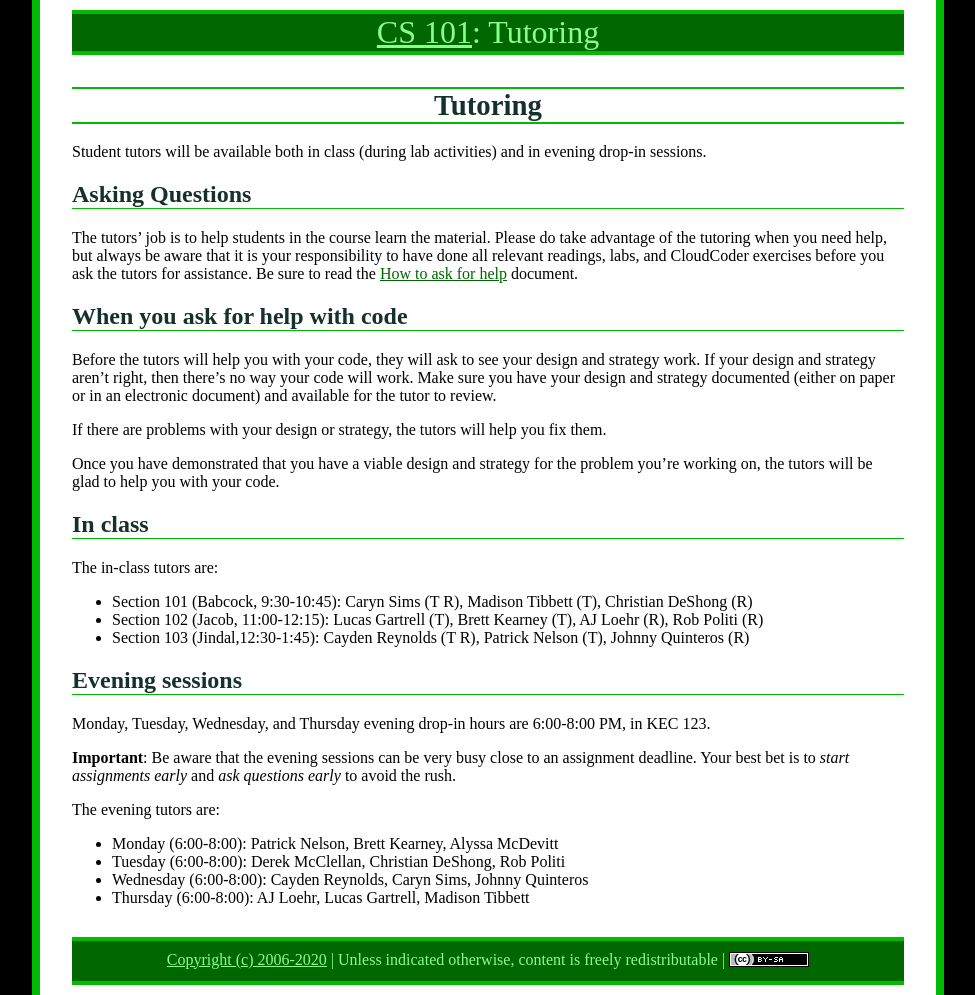
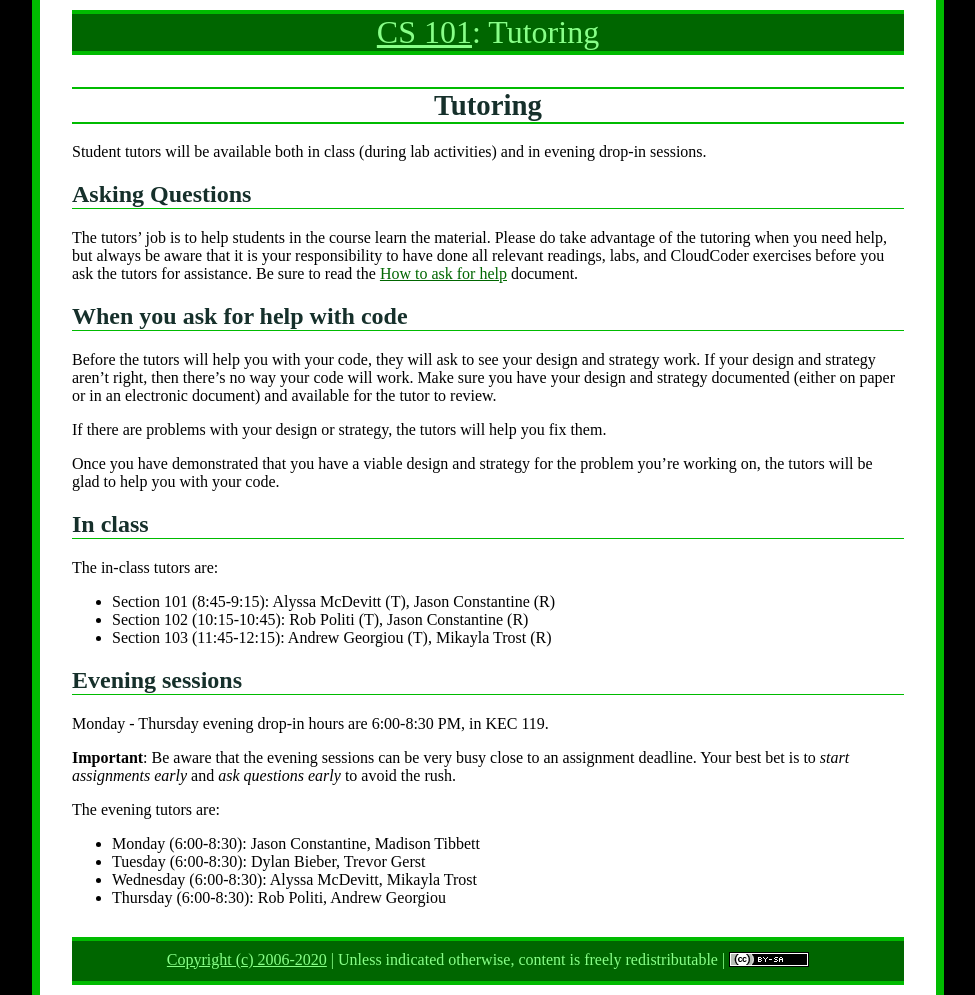
Before and after one commit to ycpcs/cs101-spring2020, a Jekyll site: the page built from tutoring.md, in a window 1280 px wide. Shown: the whole page, without its empty margins (152-1127 px from the left). Built offline with Jekyll 4.4.1, drawn with Linux system fonts in a browser that asks for light colours.

Commit message:
add tutoring
add tutoring schedule

```diff
--- a/tutoring.md
+++ b/tutoring.md
@@ -23,23 +23,22 @@ Once you have demonstrated that you have a viable design and strategy for the pr
 
 The in-class tutors are:
 
-* Section 101 (Babcock, 9:30-10:45): Caryn Sims (T R), Madison Tibbett (T), Christian DeShong (R)
-* Section 102 (Jacob, 11:00-12:15): Lucas Gartrell (T), Brett Kearney (T), AJ Loehr (R), Rob Politi (R)
-* Section 103 (Jindal,12:30-1:45): Cayden Reynolds (T R), Patrick Nelson (T), Johnny Quinteros (R)
-
+* Section 101 (8:45-9:15): Alyssa McDevitt (T), Jason Constantine (R)
+* Section 102 (10:15-10:45): Rob Politi (T), Jason Constantine (R)
+* Section 103 (11:45-12:15): Andrew Georgiou (T), Mikayla Trost (R)
 
 ## Evening sessions
 
-Monday, Tuesday, Wednesday, and Thursday evening drop-in hours are 6:00-8:00 PM, in KEC 123.
+Monday - Thursday evening drop-in hours are 6:00-8:30 PM, in KEC 119.
 
 **Important**: Be aware that the evening sessions can be very busy close to an assignment deadline.  Your best bet is to *start assignments early* and *ask questions early* to avoid the rush.
 
 The evening tutors are:
 
-* Monday (6:00-8:00): Patrick Nelson, Brett Kearney, Alyssa McDevitt
-* Tuesday (6:00-8:00): Derek McClellan, Christian DeShong, Rob Politi
-* Wednesday (6:00-8:00): Cayden Reynolds, Caryn Sims, Johnny Quinteros
-* Thursday (6:00-8:00): AJ Loehr, Lucas Gartrell, Madison Tibbett
+* Monday (6:00-8:30): Jason Constantine, Madison Tibbett
+* Tuesday (6:00-8:30): Dylan Bieber, Trevor Gerst
+* Wednesday (6:00-8:30): Alyssa McDevitt, Mikayla Trost
+* Thursday (6:00-8:30): Rob Politi, Andrew Georgiou
 
 <!-- vim:set wrap: ­-->
 <!-- vim:set linebreak: -->
```
